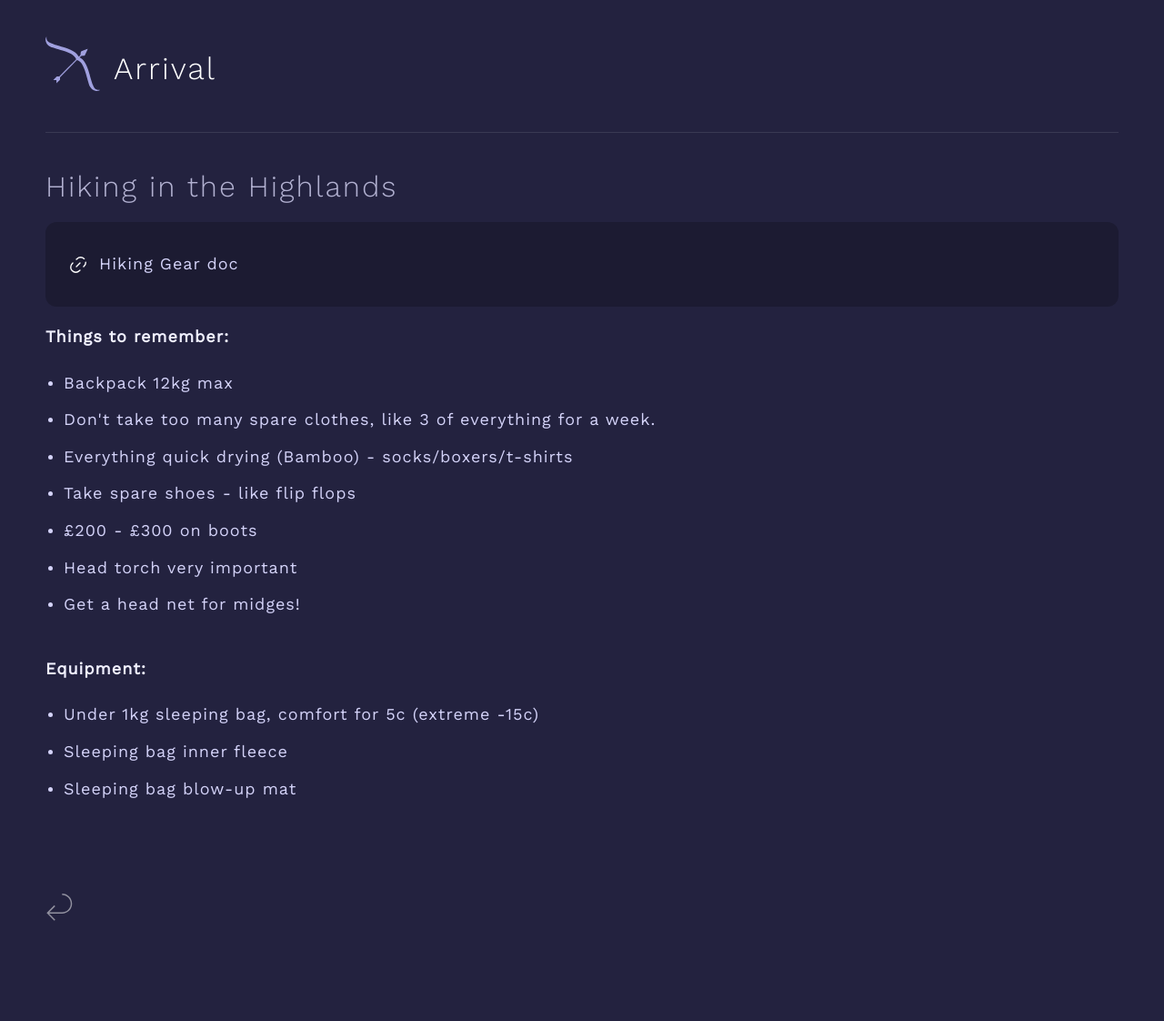
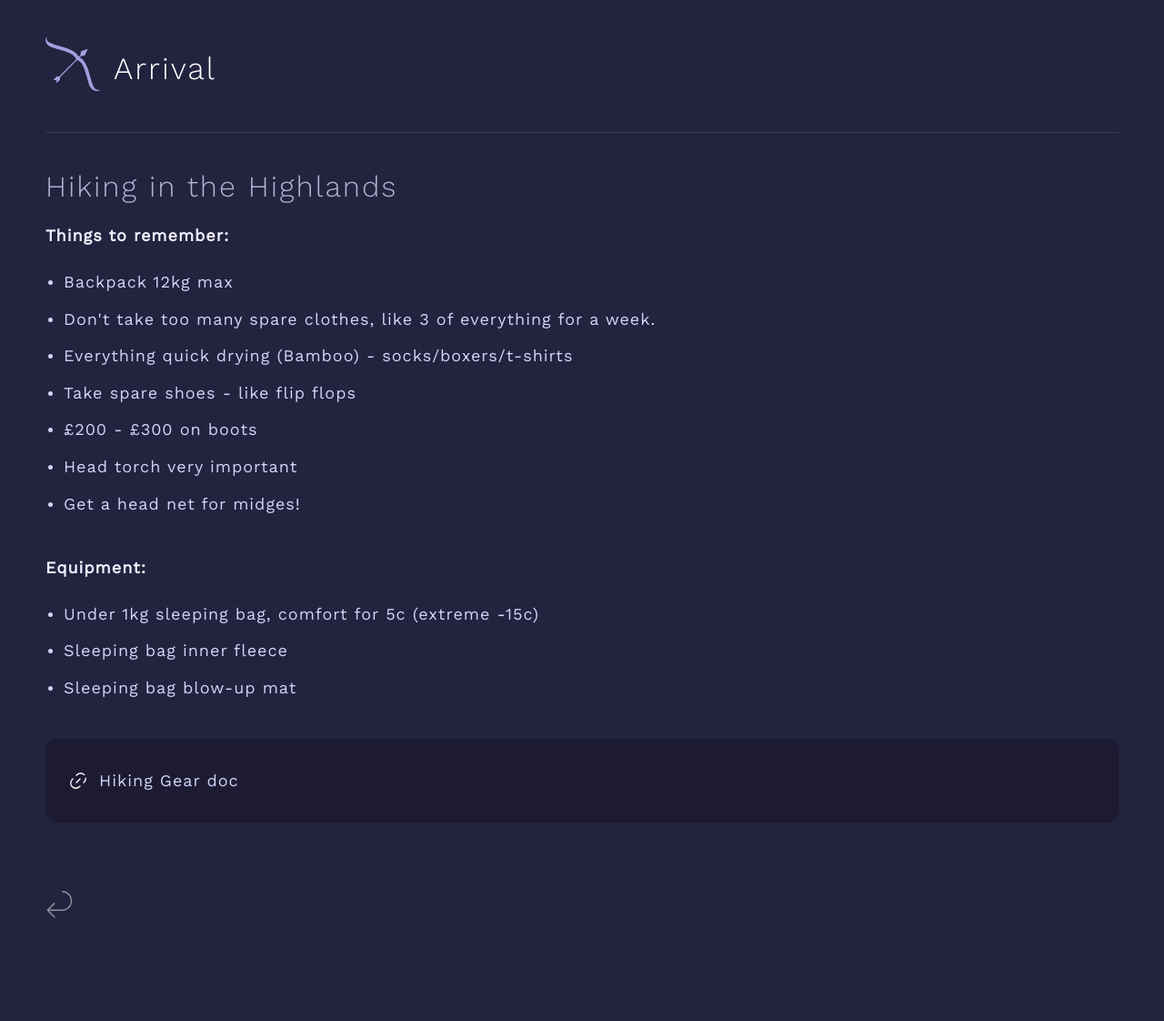
Before and after one commit to khxnter/arrival, a Jekyll site: the page built from hiking.html, in a window 1280 px wide. Shown: the whole page at 91% size. Built offline with Jekyll 4.4.1, drawn with Linux system fonts in a browser that asks for light colours.

Commit message:
moved the doc link

```diff
--- a/hiking.html
+++ b/hiking.html
@@ -5,12 +5,6 @@ title: ARRIVAL | Hiking
 
 <div class="container">
     <h3>Hiking in the Highlands</h3>
-
-    <div class="links">
-        <ul>
-        <li><a target="_blank" href="https://docs.google.com/spreadsheets/d/1dTP9z9Y4la0puPGBvjyYEa0eQoZxo-8ZIyc7NjdWJcQ/edit?gid=0#gid=0">Hiking Gear doc</a></li>
-        </ul>
-    </div>
 
     <p><strong>Things to remember:</strong></p>
     <ul>
@@ -29,4 +23,10 @@ title: ARRIVAL | Hiking
         <li>Sleeping bag inner fleece</li>
         <li>Sleeping bag blow-up mat</li>
     </ul>
+
+    <div class="links">
+        <ul>
+        <li><a target="_blank" href="https://docs.google.com/spreadsheets/d/1dTP9z9Y4la0puPGBvjyYEa0eQoZxo-8ZIyc7NjdWJcQ/edit?gid=0#gid=0">Hiking Gear doc</a></li>
+        </ul>
+    </div>
 </div>
```
